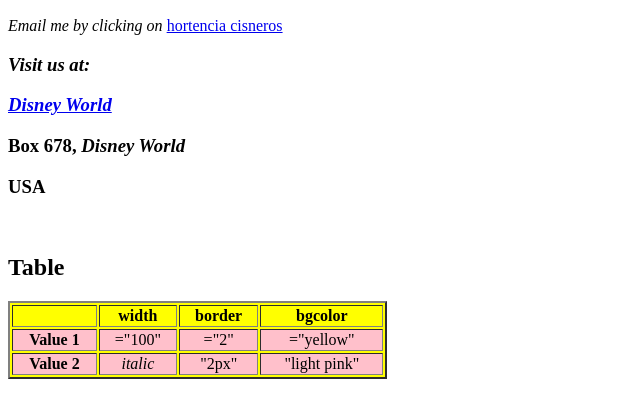
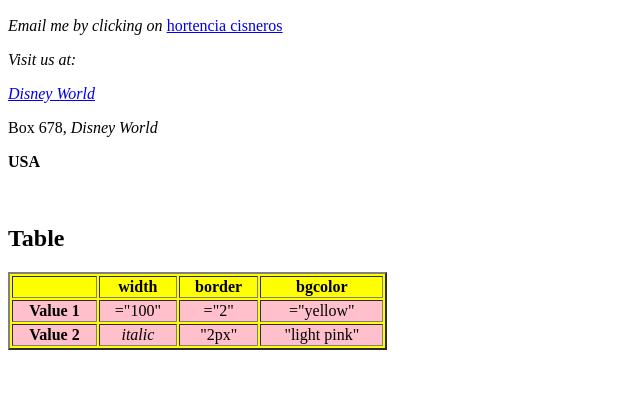
Before and after one commit to hortencia718/assignment_1_qcc, a plain HTML site: page index.html in a window 1280 px wide. Shown: the part 370-788 px from the top of the page, without its empty margins (0-640 px from the left). Drawn offline with Linux system fonts and the light colour scheme.

Commit message:
changed h tags

```diff
--- a/index.html
+++ b/index.html
@@ -18,10 +18,10 @@
     <h2><a href="https://www.google.com/" alt="this link is a google link" title="link to google home page">This is a link to Google </a></h1>
         <img src="img/disney world.png" alt="water color print of paris" title="water color pf Paris">
         <p><em>Email me by clicking on </em><a href="mailto: hcisneros@gmail.com">hortencia cisneros</a></p>
-         <h3><em> Visit us at:</em></h3>
-           <h3><em><a href="https://disneyworld.disney.go.com/" alt="amusement park" title="Disney World">Disney World</a></em></h3>
-             <h3>Box 678, <em>Disney World</em></h3>
-             <h3><b>USA</b></h3>
+         <p><em> Visit us at:</em></p>
+           <em><a href="https://disneyworld.disney.go.com/" alt="amusement park" title="Disney World">Disney World</a></em>
+             <p>Box 678, <em>Disney World</em></p>
+             <p><b>USA</b></p>
 
         <br>
         <!-- <used the break tag to give a space bet table and above -->
```
Also changed, not shown: 1 other file.
